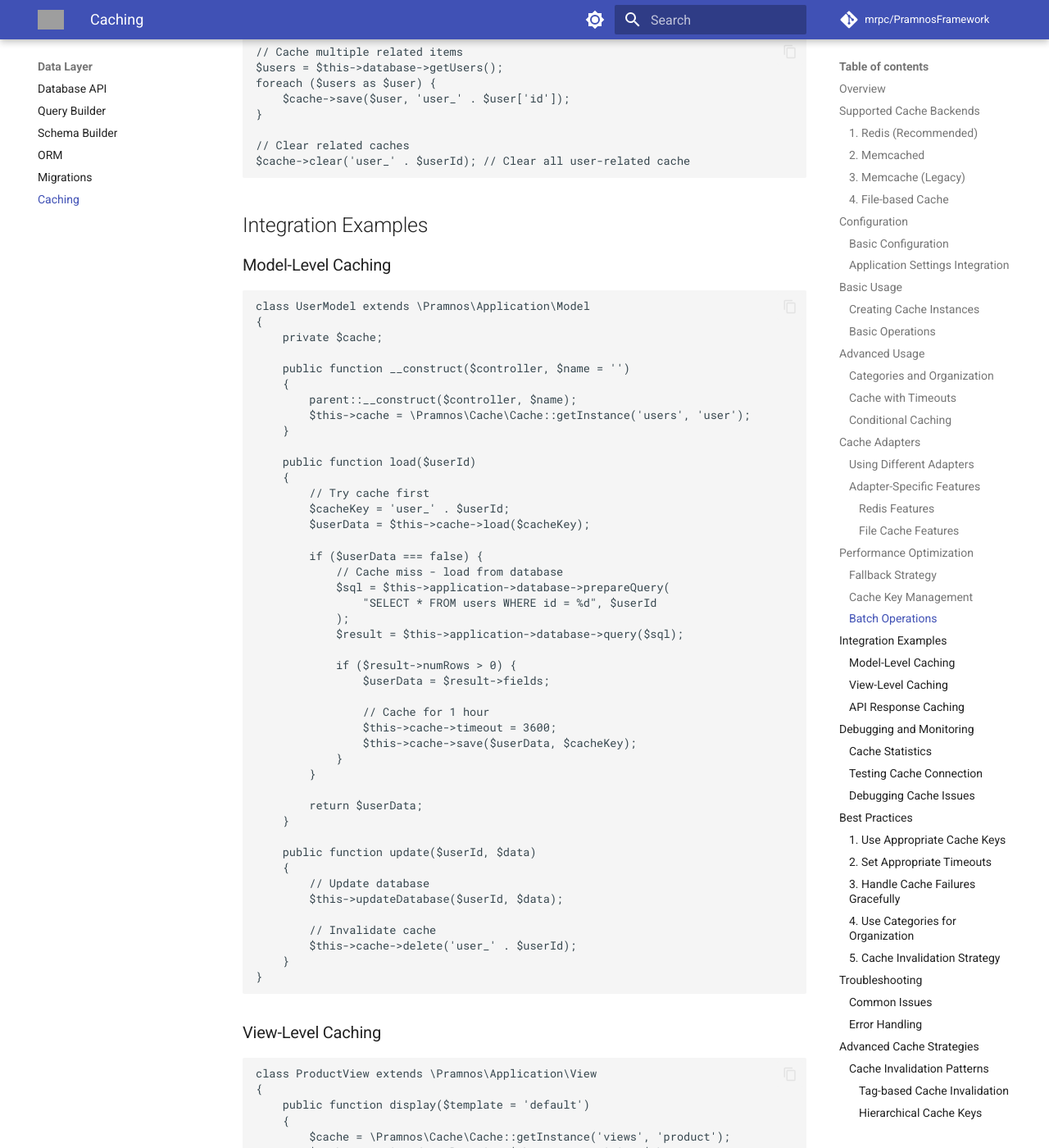
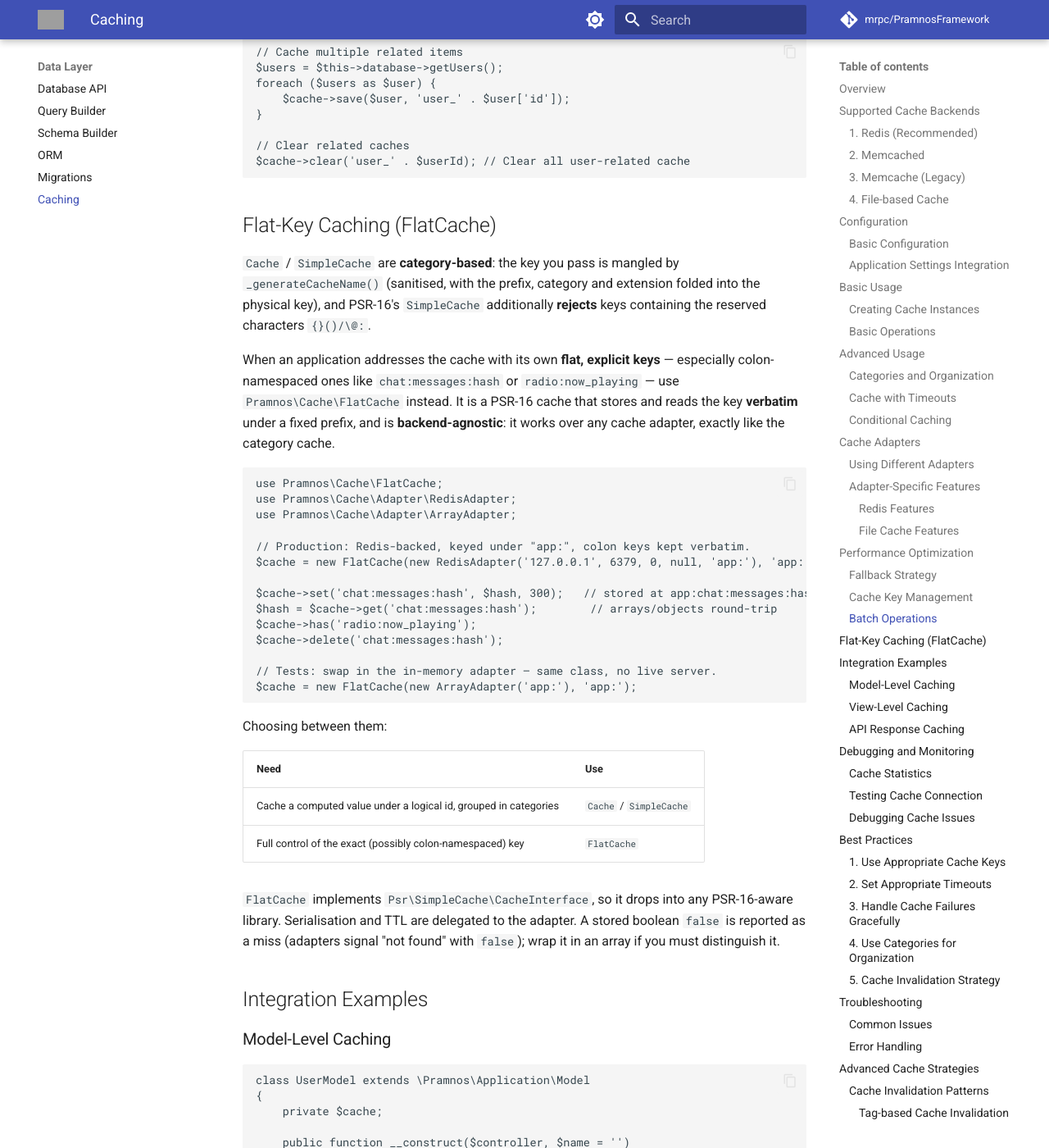
Before and after one commit to mrpc/PramnosFramework, an MkDocs documentation site: the page built from docs/Pramnos_Cache_Guide.md, in a window 1280 px wide and 1400 px high, scrolled down 5393 px. Shown: the whole window at 82% size. Built offline with MkDocs 1.6.1 and Material for MkDocs 9.7.7, drawn with Linux system fonts in a browser that asks for light colours; comment, search, counter and statistics services are not loaded; grey boxes are pictures that could not be loaded.

Commit message:
docs: FlatCache + Logger output modes + cache/logs/media changelog
Document the cross-cutting improvements with examples: a "Flat-Key Caching
(FlatCache)" section in the Cache guide (verbatim colon keys, backend-agnostic,
when to use it vs the category cache), an "Output Mode (file/stream/both)"
section in the Logging guide (12-factor STDERR + env/constant resolution), and a
changelog post covering FlatCache, the ArrayAdapter double-prefix fix, the Logger
modes and the fastimagecopyresampled alpha fix.

````diff
--- a/docs/Pramnos_Cache_Guide.md
+++ b/docs/Pramnos_Cache_Guide.md
@@ -254,6 +254,48 @@ foreach ($users as $user) {
 // Clear related caches
 $cache->clear('user_' . $userId); // Clear all user-related cache
 ```
+
+## Flat-Key Caching (FlatCache)
+
+`Cache` / `SimpleCache` are **category-based**: the key you pass is mangled by
+`_generateCacheName()` (sanitised, with the prefix, category and extension folded
+into the physical key), and PSR-16's `SimpleCache` additionally **rejects** keys
+containing the reserved characters `{}()/\@:`.
+
+When an application addresses the cache with its own **flat, explicit keys** —
+especially colon-namespaced ones like `chat:messages:hash` or `radio:now_playing`
+— use `Pramnos\Cache\FlatCache` instead. It is a PSR-16 cache that stores and
+reads the key **verbatim** under a fixed prefix, and is **backend-agnostic**: it
+works over any cache adapter, exactly like the category cache.
+
+```php
+use Pramnos\Cache\FlatCache;
+use Pramnos\Cache\Adapter\RedisAdapter;
+use Pramnos\Cache\Adapter\ArrayAdapter;
+
+// Production: Redis-backed, keyed under "app:", colon keys kept verbatim.
+$cache = new FlatCache(new RedisAdapter('127.0.0.1', 6379, 0, null, 'app:'), 'app:');
+
+$cache->set('chat:messages:hash', $hash, 300);   // stored at app:chat:messages:hash
+$hash = $cache->get('chat:messages:hash');        // arrays/objects round-trip
+$cache->has('radio:now_playing');
+$cache->delete('chat:messages:hash');
+
+// Tests: swap in the in-memory adapter — same class, no live server.
+$cache = new FlatCache(new ArrayAdapter('app:'), 'app:');
+```
+
+Choosing between them:
+
+| Need | Use |
+|------|-----|
+| Cache a computed value under a logical id, grouped in categories | `Cache` / `SimpleCache` |
+| Full control of the exact (possibly colon-namespaced) key | `FlatCache` |
+
+`FlatCache` implements `Psr\SimpleCache\CacheInterface`, so it drops into any
+PSR-16-aware library. Serialisation and TTL are delegated to the adapter. A
+stored boolean `false` is reported as a miss (adapters signal "not found" with
+`false`); wrap it in an array if you must distinguish it.
 
 ## Integration Examples
 
````
Also changed, not shown: docs/Pramnos_Logging_Guide.md (+26 -0 lines), docs/version-history/posts/2026-07-27-cache-logs-media-improvements.md (added, +52 -0 lines).
